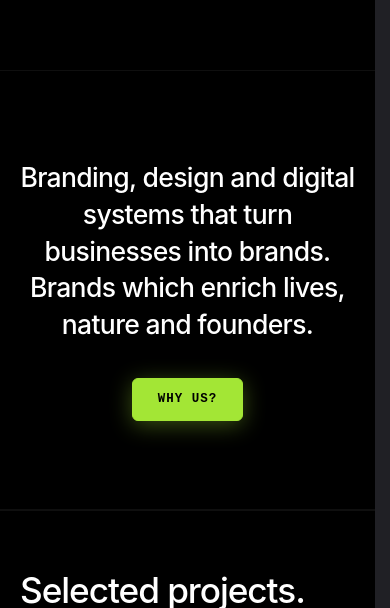
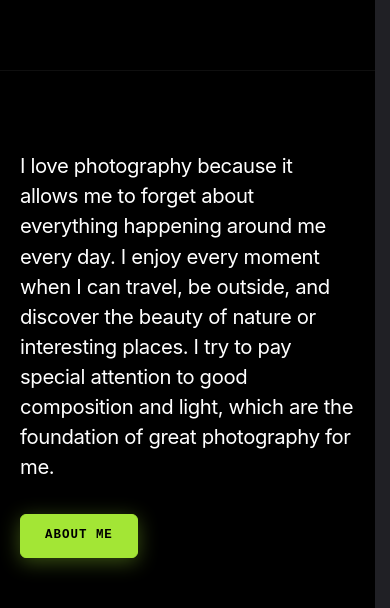
Before and after one commit to dilshandevxx/dilshan-personal-portfolio, a Next.js app: page / in a window 390 px wide. Shown: the part 682-1290 px from the top of the page. Built offline with nearby package versions, Linux system fonts and the light colour scheme; a web font is replaced by a local one.

Commit message:
feat(about): add asymmetric editorial layout with photography statement and neon green button

```diff
--- a/src/components/cover/sections/AboutMe.module.css
+++ b/src/components/cover/sections/AboutMe.module.css
@@ -1,50 +1,61 @@
-/* Centered Editorial Statement & Neon Button (Faithfully matching Reference Image) */
+/* About Section (Asymmetric Editorial Layout matching user reference design) */
 
 .aboutSection {
   background-color: #000000;
-  padding: clamp(8rem, 14vw, 13rem) clamp(1.5rem, 5vw, 4rem);
+  padding: clamp(7rem, 13vw, 12rem) clamp(1.5rem, 5vw, 4rem);
   position: relative;
   width: 100%;
   box-sizing: border-box;
-  overflow: hidden;
   border-top: 1px solid rgba(255, 255, 255, 0.06);
   border-bottom: 1px solid rgba(255, 255, 255, 0.06);
 }
 
 .container {
-  max-width: 1100px;
+  max-width: 1360px;
   margin: 0 auto;
   width: 100%;
 }
 
-.statementWrapper {
+/* 2-Column Grid: Left ~35% open space, Right ~65% content (Matching reference layout) */
+.editorialGrid {
+  display: grid;
+  grid-template-columns: minmax(0, 1fr) minmax(0, 2fr);
+  column-gap: clamp(2rem, 5vw, 5rem);
+  width: 100%;
+  align-items: start;
+}
+
+.leftColumn {
+  width: 100%;
+}
+
+.rightColumn {
   display: flex;
   flex-direction: column;
-  align-items: center;
-  text-align: center;
-  max-width: 980px;
-  margin: 0 auto;
+  align-items: flex-start;
+  text-align: left;
+  max-width: 860px;
 }
 
 .statementText {
-  font-family: var(--font-display, "Plus Jakarta Sans", "Outfit", -apple-system, sans-serif);
-  font-size: clamp(2rem, 4.2vw, 3.35rem);
-  font-weight: 500;
-  line-height: 1.42;
-  letter-spacing: -0.025em;
+  font-family: var(--font-display, "Plus Jakarta Sans", "Outfit", -apple-system, BlinkMacSystemFont, "Segoe UI", Roboto, sans-serif);
+  font-size: clamp(1.25rem, 2.3vw, 1.85rem);
+  font-weight: 400;
+  line-height: 1.55;
+  letter-spacing: -0.018em;
   color: #ffffff;
-  margin: 0 0 clamp(2.5rem, 5vw, 4rem) 0;
-  max-width: 920px;
+  margin: 0;
 }
 
 .actionRow {
   display: flex;
   align-items: center;
-  justify-content: center;
+  justify-content: flex-start;
+  margin-top: clamp(2.25rem, 4.5vw, 3.5rem);
 }
 
-/* Neon Lime-Green Pill Button (Matching Reference Image) */
-.whyButton {
+/* Neon Lime-Green Button (Faithfully matching user design) */
+.greenButton {
   display: inline-flex;
   align-items: center;
   justify-content: center;
@@ -52,9 +63,9 @@
   color: #000000;
   border: 1px solid #a3e635;
   border-radius: 6px;
-  padding: 0.75rem 1.95rem;
+  padding: 0.75rem 1.85rem;
   font-family: var(--font-mono, "Google Sans Code", monospace);
-  font-size: 0.84rem;
+  font-size: 0.82rem;
   font-weight: 800;
   letter-spacing: 0.08em;
   text-transform: uppercase;
@@ -63,29 +74,51 @@
   cursor: pointer;
   user-select: none;
   white-space: nowrap;
-  box-shadow: 0 4px 22px rgba(163, 230, 53, 0.35);
+  box-shadow: 0 4px 20px rgba(163, 230, 53, 0.35);
 }
 
-.whyButton:hover {
+.greenButton:hover {
   background-color: #bef264;
   border-color: #bef264;
   transform: translateY(-2px);
   box-shadow: 0 8px 30px rgba(163, 230, 53, 0.55);
 }
 
-@media (max-width: 640px) {
-  .aboutSection {
-    padding: clamp(5.5rem, 10vw, 7.5rem) 1.25rem;
+@media (max-width: 900px) {
+  .editorialGrid {
+    grid-template-columns: 1fr;
+  }
+
+  .leftColumn {
+    display: none;
+  }
+
+  .rightColumn {
+    max-width: 100%;
   }
 
   .statementText {
-    font-size: clamp(1.45rem, 6.8vw, 1.95rem);
-    line-height: 1.38;
-    margin-bottom: 2.25rem;
+    font-size: clamp(1.2rem, 4.5vw, 1.55rem);
+    line-height: 1.5;
+  }
+}
+
+@media (max-width: 640px) {
+  .aboutSection {
+    padding: 5rem 1.25rem;
   }
 
-  .whyButton {
-    padding: 0.65rem 1.55rem;
+  .statementText {
+    font-size: clamp(1.1rem, 5.2vw, 1.35rem);
+    line-height: 1.48;
+  }
+
+  .actionRow {
+    margin-top: 2rem;
+  }
+
+  .greenButton {
+    padding: 0.7rem 1.5rem;
     font-size: 0.78rem;
   }
 }
--- a/src/components/cover/sections/AboutMe.tsx
+++ b/src/components/cover/sections/AboutMe.tsx
@@ -7,26 +7,34 @@ import styles from "./AboutMe.module.css";
 
 export default function AboutMe() {
   return (
-    <section className={styles.aboutSection} id="about-me" aria-label="About Dilshan">
+    <section className={styles.aboutSection} id="about-me" aria-label="About">
       <div className={styles.container}>
         <motion.div
-          className={styles.statementWrapper}
-          initial={{ opacity: 0, y: 24 }}
+          className={styles.editorialGrid}
+          initial={{ opacity: 0, y: 28 }}
           whileInView={{ opacity: 1, y: 0 }}
-          viewport={{ once: true, margin: "-60px" }}
-          transition={{ duration: 0.8, ease: [0.16, 1, 0.3, 1] }}
+          viewport={{ once: true, amount: 0.15 }}
+          transition={{ duration: 0.75, ease: [0.16, 1, 0.3, 1] }}
         >
-          {/* Centered Editorial Statement (Faithfully matching Reference Image) */}
-          <h2 className={styles.statementText}>
-            Branding, design and digital systems that turn businesses into brands.
-            Brands which enrich lives, nature and founders.
-          </h2>
+          {/* Left Column: Generous open breathing room matching reference design */}
+          <div className={styles.leftColumn} aria-hidden="true" />
 
-          {/* Centered Neon Lime-Green Pill Button Linking to Detailed About Page */}
-          <div className={styles.actionRow}>
-            <Link href="/about" className={styles.whyButton}>
-              WHY US?
-            </Link>
+          {/* Right Column: Statement paragraph & Lime-Green button */}
+          <div className={styles.rightColumn}>
+            <p className={styles.statementText}>
+              I love photography because it allows me to forget about
+              everything happening around me every day. I enjoy every moment
+              when I can travel, be outside, and discover the beauty of nature or
+              interesting places. I try to pay special attention to good
+              composition and light, which are the foundation of great
+              photography for me.
+            </p>
+
+            <div className={styles.actionRow}>
+              <Link href="/about" className={styles.greenButton}>
+                ABOUT ME
+              </Link>
+            </div>
           </div>
         </motion.div>
       </div>
```
